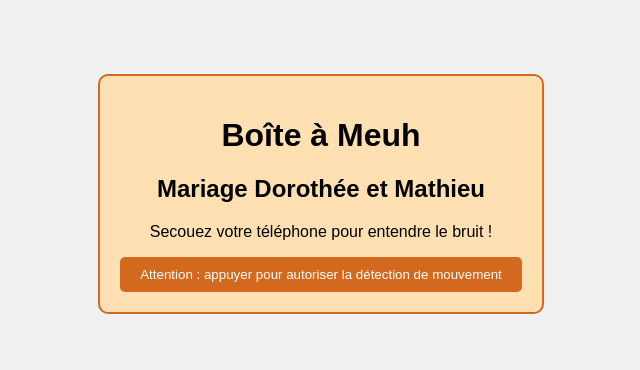
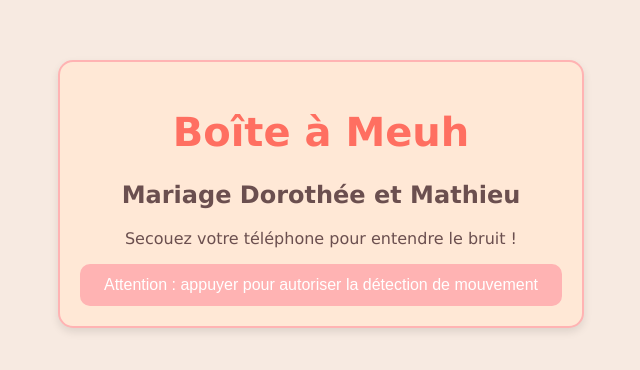
Before and after one commit to jdesampigny/boiteameuh, a plain HTML site: page index.html in a window 1280 px wide. Shown: the part 214-584 px from the top of the page, without its empty margins (319-959 px from the left). Drawn offline with Linux system fonts and the light colour scheme.

Commit message:
Update index.html

```diff
--- a/index.html
+++ b/index.html
@@ -10,29 +10,39 @@
             justify-content: center;
             align-items: center;
             height: 100vh;
-            background-color: #f0f0f0;
-            font-family: Arial, sans-serif;
+            background-color: #f7eae1; /* Douce couleur pastel de fond */
+            font-family: 'Verdana', sans-serif;
         }
         .box {
             text-align: center;
-            background-color: #ffe0b3;
+            background-color: #ffe8d6; /* Pastel léger pour le fond de la boîte */
             padding: 20px;
-            border: 2px solid #d2691e;
-            border-radius: 10px;
+            border: 2px solid #ffb3b3; /* Couleur pastel rosée pour la bordure */
+            border-radius: 15px; /* Angle plus doux pour un effet élégant */
+            box-shadow: 0 4px 8px rgba(0, 0, 0, 0.1); /* Ombre légère pour la profondeur */
         }
         h1 {
-            font-size: 2rem;
+            font-size: 2.5rem;
+            color: #ff6f61; /* Couleur chaude et romantique pour le titre */
+        }
+        h2 {
+            font-size: 1.5rem;
+            color: #6b4f4f; /* Un ton légèrement plus sombre pour un contraste doux */
         }
         button {
-            padding: 10px 20px;
-            background-color: #d2691e;
+            padding: 12px 24px;
+            background-color: #ffb3b3; /* Bouton rose pastel */
             color: white;
             border: none;
-            border-radius: 5px;
+            border-radius: 10px;
             cursor: pointer;
+            font-size: 1rem;
         }
         button:hover {
-            background-color: #c1581a;
+            background-color: #ff9a9a; /* Changement de couleur pour un effet interactif */
+        }
+        p {
+            color: #6b4f4f; /* Texte harmonisé avec le reste de la palette */
         }
     </style>
 </head>
@@ -41,7 +51,7 @@
         <h1>Boîte à Meuh</h1>
         <h2>Mariage Dorothée et Mathieu</h2>
         <p>Secouez votre téléphone pour entendre le bruit !</p>
-        <button id="enableMotion">Attention : appuyer pour autoriser la détection de mouvement </button>
+        <button id="enableMotion">Attention : appuyer pour autoriser la détection de mouvement</button>
     </div>
 
     <script>
@@ -49,8 +59,8 @@
         let meuhSound = new Audio('meuh.mp3');
 
         // Fonction pour jouer le son
-       function playSound() {
-
+        function playSound() {
+            meuhSound.currentTime = 0; // Repartir du début du son
             meuhSound.play();
         }
 
@@ -71,7 +81,7 @@
             }
         }
 
-     // Fonction pour écouter les mouvements du téléphone
+        // Fonction pour écouter les mouvements du téléphone
         function startListeningForShake() {
             window.addEventListener('devicemotion', function(event) {
                 let acceleration = event.acceleration;
@@ -83,7 +93,7 @@
                         acceleration.z * acceleration.z
                     );
 
-                    // Si la magnitude est supérieure à 10 (ajustable), jouer le son
+                    // Si la magnitude est supérieure à 8 (ajustable), jouer le son
                     if (totalAcceleration > 8) {
                         playSound();
                     }
```
